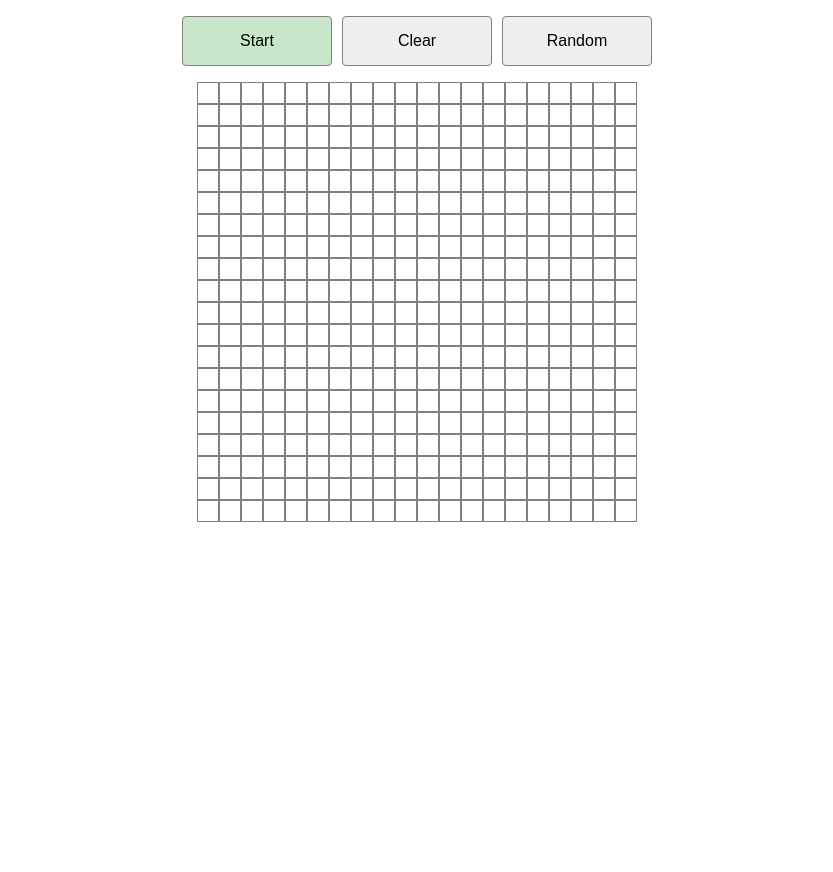
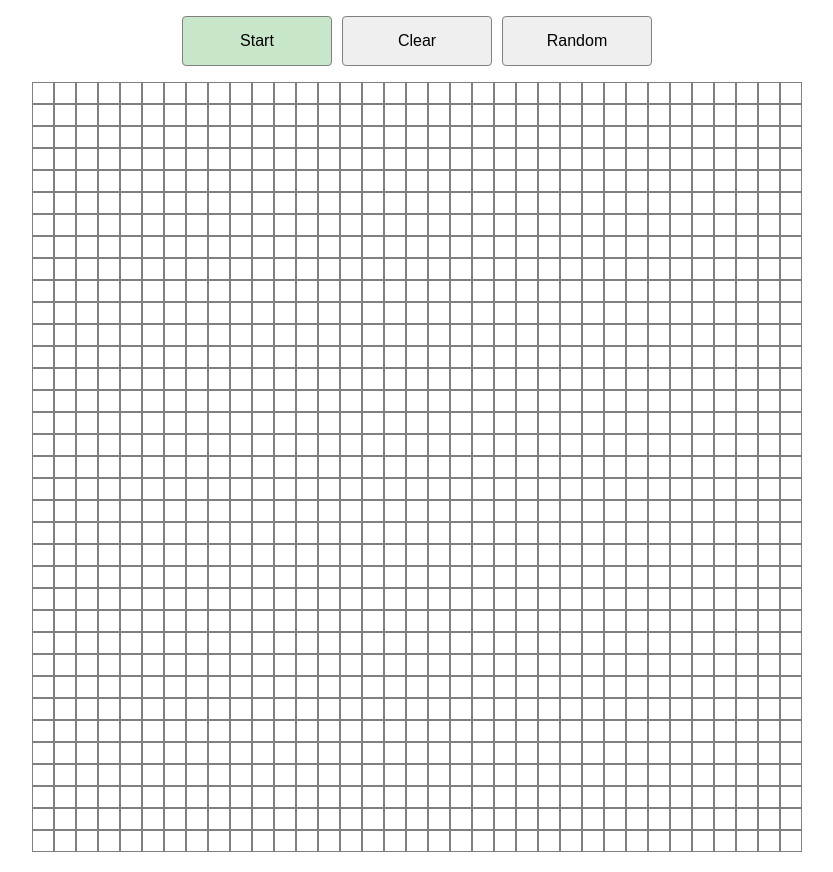
Before and after one commit to mokshchadha/game-of-life, a React (Create React App) app: page / in a window 1280 px wide. Shown: the whole page, without its empty margins (223-1056 px from the left). Before the commit the page ends 800 px from the top, so only its background shows below. Built offline with nearby package versions, Linux system fonts and the light colour scheme.

Commit message:
increased the grid size to 35x35

```diff
--- a/src/App.js
+++ b/src/App.js
@@ -1,11 +1,13 @@
 import React, { useState, useRef, useCallback } from "react";
 import { getMatrixOfNXM, gameOfLife } from "./logic";
 
-const MATRIX_ROW_SIZE = 20;
-const MATRIX_COLUMN_SIZE = 20;
+const MATRIX_ROW_SIZE = 35;
+const MATRIX_COLUMN_SIZE = 35;
 
 function App() {
-  const [grid, setGrid] = useState(getMatrixOfNXM(MATRIX_ROW_SIZE, MATRIX_COLUMN_SIZE));
+  const [grid, setGrid] = useState(
+    getMatrixOfNXM(MATRIX_ROW_SIZE, MATRIX_COLUMN_SIZE)
+  );
   const [running, setRunning] = useState(false);
   const runningRef = useRef(running);
 
@@ -54,13 +56,21 @@ function App() {
           </div>
           <div>
             <button
-              onClick={() => setGrid(getMatrixOfNXM(MATRIX_ROW_SIZE, MATRIX_COLUMN_SIZE))}
+              onClick={() =>
+                setGrid(getMatrixOfNXM(MATRIX_ROW_SIZE, MATRIX_COLUMN_SIZE))
+              }
             >
               {"Clear"}
             </button>
           </div>
           <div>
-            <button onClick={() => setGrid(getMatrixOfNXM(MATRIX_ROW_SIZE, MATRIX_COLUMN_SIZE, true))}>
+            <button
+              onClick={() =>
+                setGrid(
+                  getMatrixOfNXM(MATRIX_ROW_SIZE, MATRIX_COLUMN_SIZE, true)
+                )
+              }
+            >
               {"Random"}
             </button>
           </div>
```
